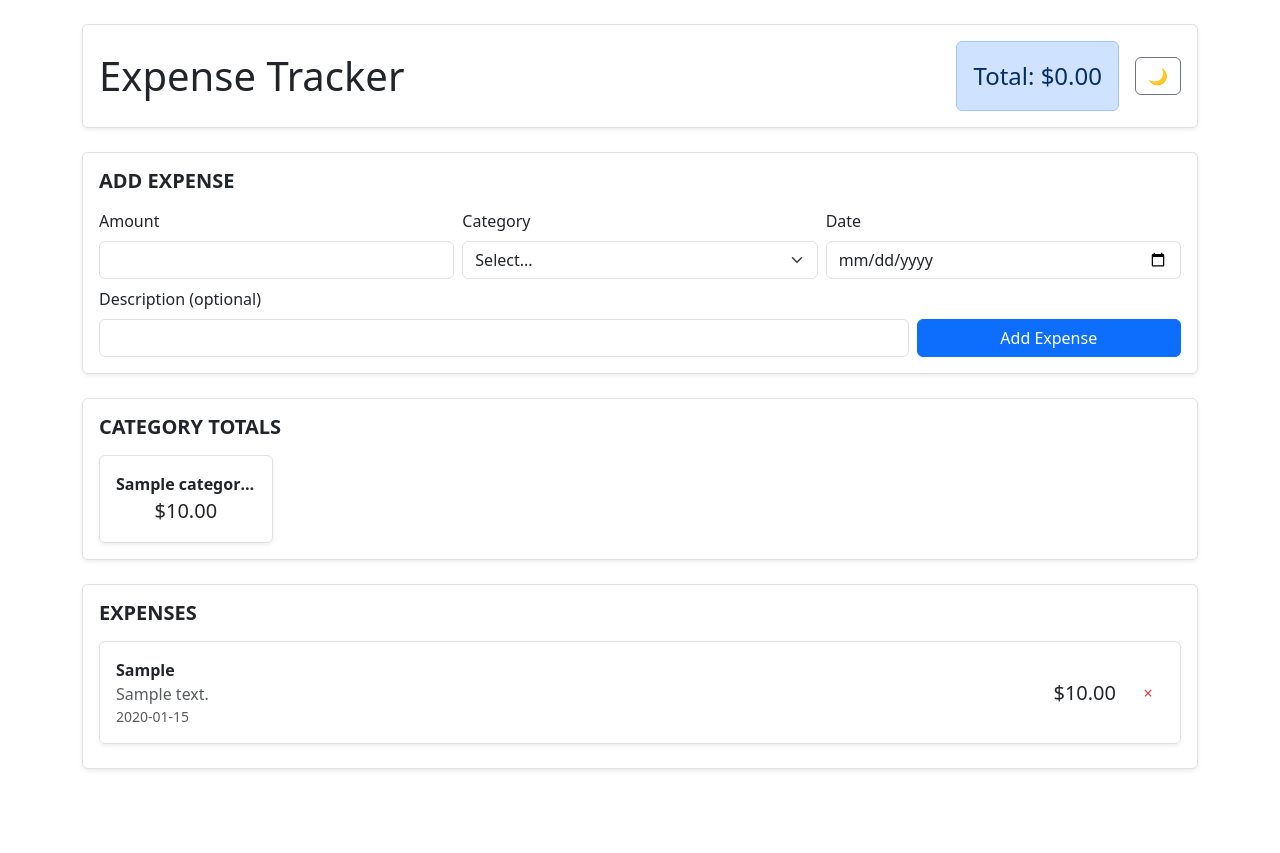
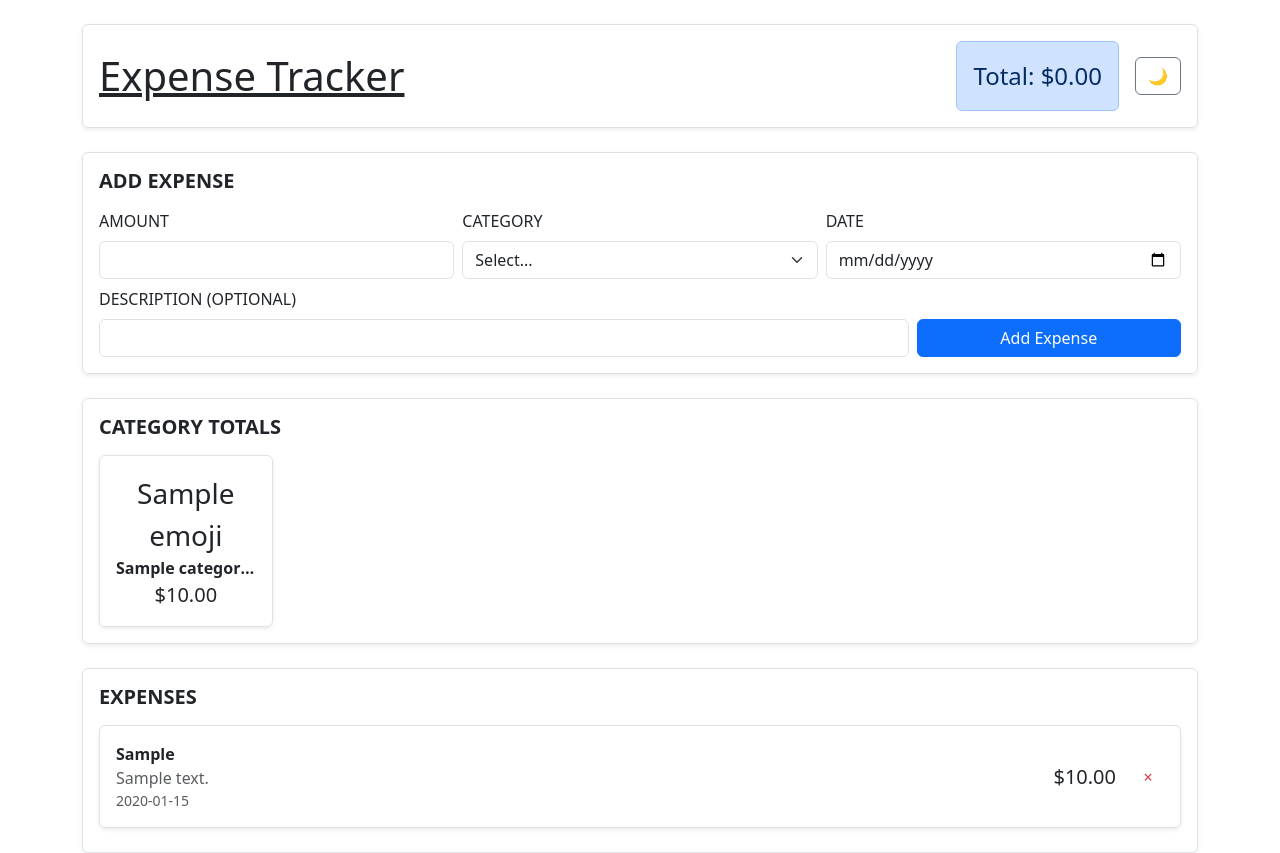
Before and after one commit to benweeks-dev/ExpenseTracker, a Flask app: template templates/index.html in a window 1280 px wide. Before the commit the page ends 770 px from the top, so only its background shows below. Run offline with Flask 3, Linux system fonts and the light colour scheme; tables that the repository leaves empty hold one stand-in row (values such as "Sample post"); the template is opened without the code that fills it: values that come from a table or form of the project are taken from there, most other values are stand-ins (such as "Sample title", 1, 10 or a date in 2020); some libraries are stand-ins or nearby versions.

Commit message:
Added emoji options to categories

```diff
--- a/app.py
+++ b/app.py
@@ -26,6 +26,11 @@ with app.app_context():
         db.session.execute(text("UPDATE expense SET expense_date = date(date_added) WHERE expense_date IS NULL"))
         db.session.commit()
 
+    category_columns = [col["name"] for col in inspector.get_columns("category")]
+    if "emoji" not in category_columns:
+        db.session.execute(text("ALTER TABLE category ADD COLUMN emoji VARCHAR(8)"))
+        db.session.commit()
+
     if not Category.query.filter_by(name="Other").first():
         db.session.add(Category(name="Other"))
         db.session.commit()
@@ -40,7 +45,10 @@ def index():
         db.session.query(Expense.category, func.sum(Expense.amount)).group_by(Expense.category).all()
     )
     category_totals = sorted(
-        ({"name": c.name, "total": category_sums.get(c.name, 0.0)} for c in categories),
+        (
+            {"id": c.id, "name": c.name, "emoji": c.emoji, "total": category_sums.get(c.name, 0.0)}
+            for c in categories
+        ),
         key=lambda c: c["total"],
         reverse=True,
     )
@@ -89,19 +97,34 @@ def add_expense():
 @app.route("/categories/add", methods=["POST"])
 def add_category():
     raw = request.form.get("name", "").strip()
+    emoji = request.form.get("emoji", "").strip()
 
     if not raw:
         flash("Category name is required.")
     elif len(raw) > 30:
         flash("Category name must be 30 characters or fewer.")
+    elif len(emoji) > 8:
+        flash("Emoji must be 8 characters or fewer.")
     else:
         formatted = " ".join(w.capitalize() for w in raw.split())
         if Category.query.filter_by(name=formatted).first():
             flash("Category already exists.")
         else:
-            db.session.add(Category(name=formatted))
+            db.session.add(Category(name=formatted, emoji=emoji or None))
             db.session.commit()
             return redirect(url_for("index", new=formatted))
+
+    return redirect(url_for("index"))
+
+
+@app.route("/categories/<int:category_id>/emoji", methods=["POST"])
+def update_category_emoji(category_id):
+    category = db.session.get(Category, category_id)
+    if category:
+        emoji = request.form.get("emoji", "").strip()
+        if len(emoji) <= 8:
+            category.emoji = emoji or None
+            db.session.commit()
 
     return redirect(url_for("index"))
 
--- a/models.py
+++ b/models.py
@@ -20,6 +20,7 @@ class Expense(db.Model):
 class Category(db.Model):
     id = db.Column(db.Integer, primary_key=True)
     name = db.Column(db.String(30), unique=True, nullable=False)
+    emoji = db.Column(db.String(8), nullable=True)
 
     def __repr__(self):
         return f"<Category {self.name}>"
--- a/templates/index.html
+++ b/templates/index.html
@@ -11,7 +11,7 @@
     {% set category_errors = get_flashed_messages() %}
 
     <div class="d-flex flex-wrap justify-content-between align-items-center mb-4 border rounded shadow-sm p-3 panel">
-        <h1 class="mb-0">Expense Tracker</h1>
+        <h1 class="mb-0"><u>Expense Tracker</u></h1>
         <div class="d-flex align-items-center gap-3">
             <div class="alert alert-primary fs-4 mb-0">Total: ${{ "%.2f"|format(total) }}</div>
             <button type="button" id="theme-toggle" class="btn btn-outline-secondary" aria-label="Toggle dark mode">🌙</button>
@@ -23,11 +23,11 @@
         <form method="POST" action="{{ url_for('add_expense') }}">
             <div class="row g-2 mb-2">
                 <div class="col-sm-4">
-                    <label class="form-label">Amount</label>
+                    <label class="form-label text-uppercase">Amount</label>
                     <input type="number" step="0.01" min="0.01" name="amount" class="form-control" required>
                 </div>
                 <div class="col-sm-4">
-                    <label class="form-label">Category</label>
+                    <label class="form-label text-uppercase">Category</label>
                     <select name="category" id="category-select" class="form-select" required>
                         <option value="" disabled {% if not request.args.get('new') %}selected{% endif %}>Select...</option>
                         {% for c in categories %}
@@ -37,13 +37,13 @@
                     </select>
                 </div>
                 <div class="col-sm-4">
-                    <label class="form-label">Date</label>
+                    <label class="form-label text-uppercase">Date</label>
                     <input type="date" name="expense_date" class="form-control" value="{{ today.isoformat() }}" required>
                 </div>
             </div>
             <div class="row g-2">
                 <div class="col-sm-9">
-                    <label class="form-label">Description (optional)</label>
+                    <label class="form-label text-uppercase">Description (optional)</label>
                     <input type="text" name="description" class="form-control">
                 </div>
                 <div class="col-sm-3 d-flex align-items-end">
@@ -65,12 +65,45 @@
                         {% for message in category_errors %}
                         <div class="alert alert-danger">{{ message }}</div>
                         {% endfor %}
-                        <label class="form-label">Category name</label>
-                        <input type="text" name="name" maxlength="30" class="form-control" placeholder="e.g. Office Supplies" autocomplete="off">
+                        <div class="d-flex gap-2">
+                            <div style="width: 4.5rem;">
+                                <label class="form-label">Emoji</label>
+                                <button type="button" id="addEmojiPreview" class="btn btn-outline-secondary w-100 fs-4" aria-label="Choose emoji">🏷️</button>
+                                <input type="hidden" name="emoji" id="addEmojiInput">
+                            </div>
+                            <div class="flex-grow-1">
+                                <label class="form-label">Category name</label>
+                                <input type="text" name="name" maxlength="30" class="form-control" placeholder="e.g. Office Supplies" autocomplete="off">
+                            </div>
+                        </div>
+                        <emoji-picker id="addEmojiPicker" class="d-none mt-2" style="width: 100%; max-width: 100%;"></emoji-picker>
                     </div>
                     <div class="modal-footer">
                         <button type="button" class="btn btn-secondary" data-bs-dismiss="modal">Cancel</button>
                         <button type="submit" class="btn btn-primary">Add Category</button>
+                    </div>
+                </form>
+            </div>
+        </div>
+    </div>
+
+    <div class="modal" id="editEmojiModal" tabindex="-1" aria-labelledby="editEmojiModalLabel" aria-hidden="true">
+        <div class="modal-dialog">
+            <div class="modal-content">
+                <form method="POST" id="editEmojiForm" action="">
+                    <div class="modal-header">
+                        <h5 class="modal-title" id="editEmojiModalLabel">Edit Emoji</h5>
+                        <button type="button" class="btn-close" data-bs-dismiss="modal" aria-label="Close"></button>
+                    </div>
+                    <div class="modal-body">
+                        <label class="form-label">Emoji</label>
+                        <button type="button" id="editEmojiPreview" class="btn btn-outline-secondary fs-4" style="width: 3.5rem;" aria-label="Choose emoji">🏷️</button>
+                        <input type="hidden" name="emoji" id="editEmojiInput">
+                        <emoji-picker id="editEmojiPicker" class="d-none mt-2" style="width: 100%; max-width: 100%;"></emoji-picker>
+                    </div>
+                    <div class="modal-footer">
+                        <button type="button" class="btn btn-secondary" data-bs-dismiss="modal">Cancel</button>
+                        <button type="submit" class="btn btn-primary">Save</button>
                     </div>
                 </form>
             </div>
@@ -83,6 +116,13 @@
             {% for c in category_totals %}
             <div class="col-6 col-sm-4 col-md-3 col-lg-2">
                 <div class="border rounded shadow-sm p-3 text-center panel h-100">
+                    <button
+                        type="button"
+                        class="btn p-0 border-0 fs-3 edit-emoji-btn"
+                        data-edit-url="{{ url_for('update_category_emoji', category_id=c.id) }}"
+                        data-current-emoji="{{ c.emoji or '' }}"
+                        aria-label="Edit emoji for {{ c.name }}"
+                    >{{ c.emoji or '🏷️' }}</button>
                     <div class="fw-semibold text-truncate">{{ c.name }}</div>
                     <div class="fs-5">${{ "%.2f"|format(c.total) }}</div>
                 </div>
@@ -117,6 +157,7 @@
     </div>
 </div>
 <script src="https://cdn.jsdelivr.net/npm/bootstrap@5.3.3/dist/js/bootstrap.bundle.min.js"></script>
+<script type="module" src="https://cdn.jsdelivr.net/npm/emoji-picker-element@^1/index.js"></script>
 <script>
     const categorySelect = document.getElementById("category-select");
     const addCategoryModalEl = document.getElementById("addCategoryModal");
@@ -145,6 +186,10 @@
     function applyTheme(theme) {
         document.documentElement.setAttribute("data-bs-theme", theme);
         themeToggle.textContent = theme === "dark" ? "☀️" : "🌙";
+        document.querySelectorAll("emoji-picker").forEach((picker) => {
+            picker.classList.remove("light", "dark");
+            picker.classList.add(theme);
+        });
     }
 
     applyTheme(localStorage.getItem("theme") || "light");
@@ -154,6 +199,47 @@
         localStorage.setItem("theme", newTheme);
         applyTheme(newTheme);
     });
+
+    const editEmojiModalEl = document.getElementById("editEmojiModal");
+    const editEmojiModal = new bootstrap.Modal(editEmojiModalEl);
+    const editEmojiForm = document.getElementById("editEmojiForm");
+    const editEmojiInput = document.getElementById("editEmojiInput");
+    const editEmojiPreview = document.getElementById("editEmojiPreview");
+    const editEmojiPicker = document.getElementById("editEmojiPicker");
+
+    document.querySelectorAll(".edit-emoji-btn").forEach((btn) => {
+        btn.addEventListener("click", () => {
+            editEmojiForm.action = btn.dataset.editUrl;
+            editEmojiInput.value = btn.dataset.currentEmoji;
+            editEmojiPreview.textContent = btn.dataset.currentEmoji || "🏷️";
+            editEmojiPicker.classList.add("d-none");
+            editEmojiModal.show();
+        });
+    });
+
+    editEmojiModalEl.addEventListener("shown.bs.modal", () => {
+        editEmojiPreview.focus();
+    });
+
+    function wireEmojiPicker(previewBtn, hiddenInput, picker) {
+        previewBtn.addEventListener("click", () => {
+            picker.classList.toggle("d-none");
+        });
+        picker.addEventListener("emoji-click", (event) => {
+            const emoji = event.detail.unicode;
+            hiddenInput.value = emoji;
+            previewBtn.textContent = emoji;
+            picker.classList.add("d-none");
+        });
+    }
+
+    wireEmojiPicker(
+        document.getElementById("addEmojiPreview"),
+        document.getElementById("addEmojiInput"),
+        document.getElementById("addEmojiPicker")
+    );
+
+    wireEmojiPicker(editEmojiPreview, editEmojiInput, editEmojiPicker);
 </script>
 </body>
 </html>
```
